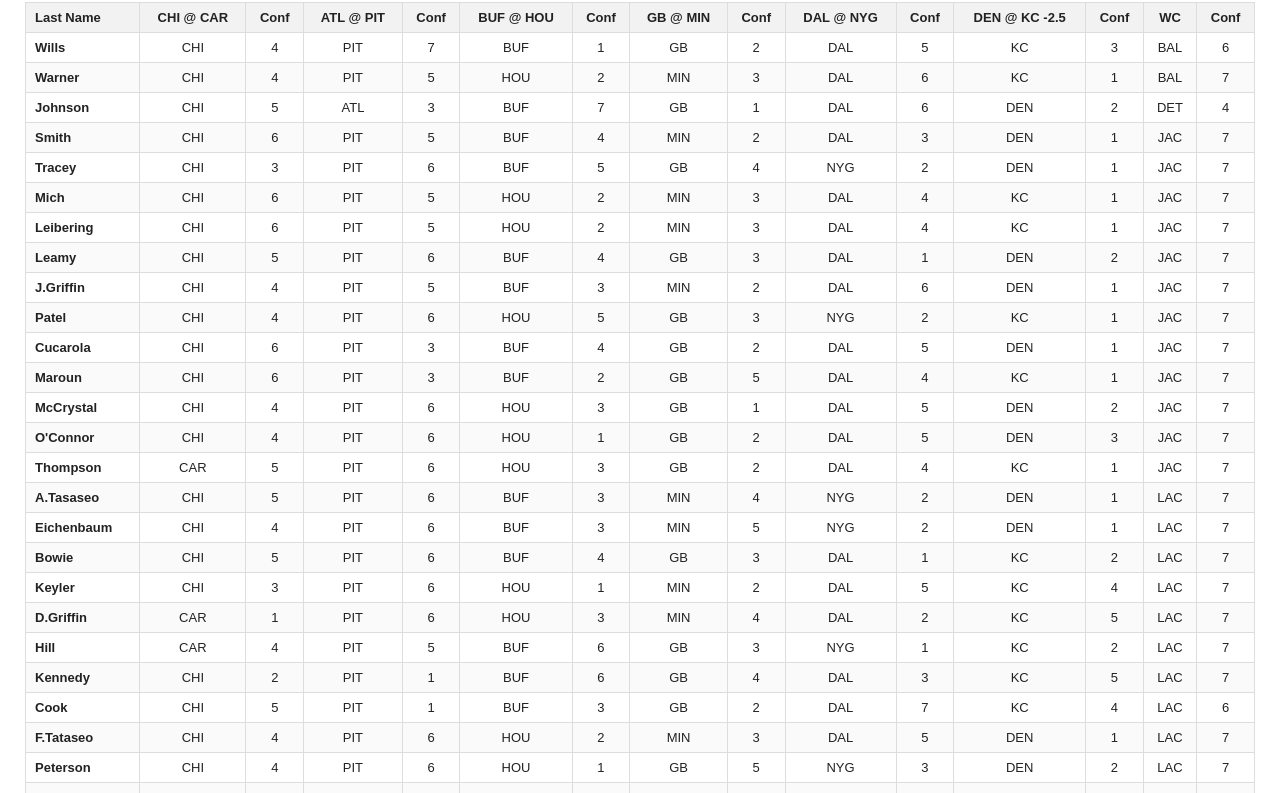
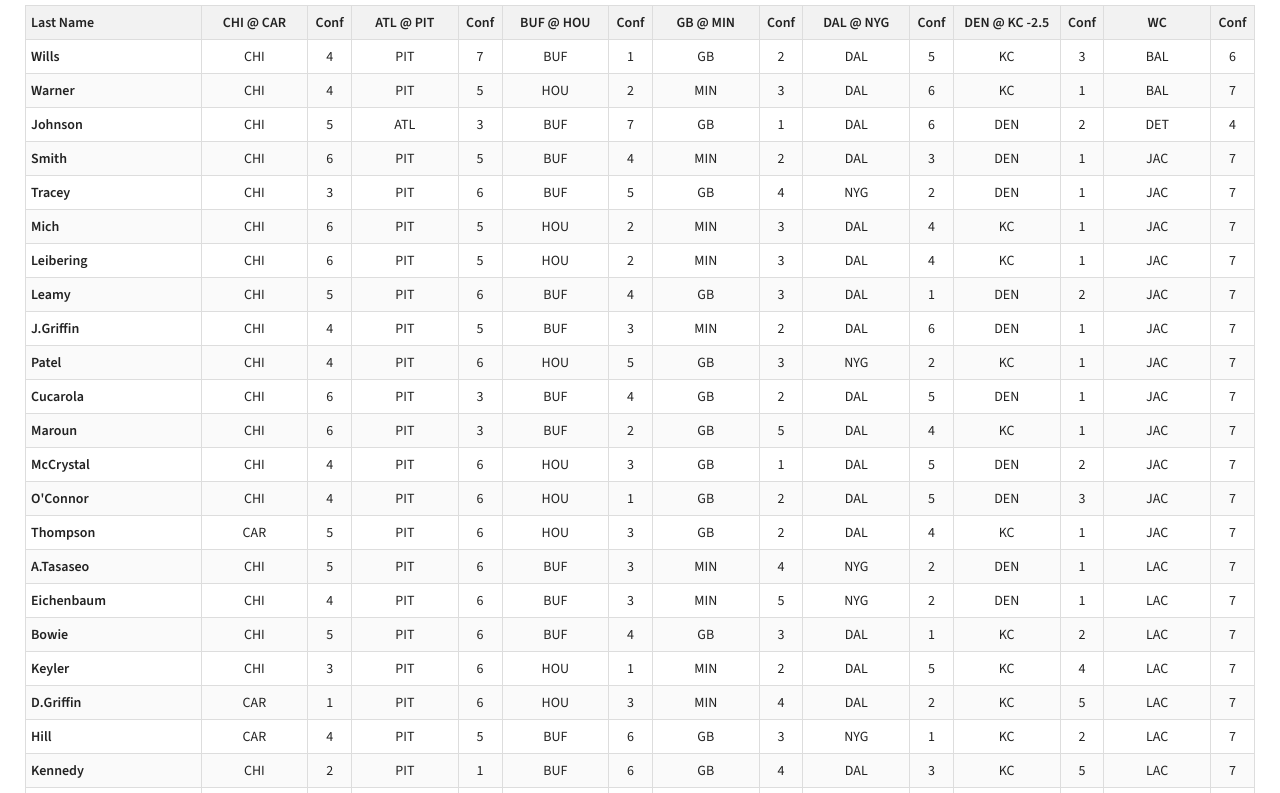
Before and after one commit to ryanmccrystal/nfl-pick-em, a plain HTML site: page index.html in a window 1280 px wide. Shown: the part 67-860 px from the top of the page. Drawn offline with nearby package versions, Linux system fonts and the light colour scheme.

Commit message:
Update index.html

```diff
--- a/index.html
+++ b/index.html
@@ -6,9 +6,13 @@
 <meta name="viewport" content="width=device-width, initial-scale=1">
 <title>NFL Pick'em - Week 1</title>
 
+<link rel="preconnect" href="https://fonts.googleapis.com">
+<link rel="preconnect" href="https://fonts.gstatic.com" crossorigin>
+<link href="https://fonts.googleapis.com/css2?family=Source+Sans+3:wght@400;500;600;700&display=swap" rel="stylesheet">
+
 <style>
   body {
-    font-family: Arial, sans-serif;
+    font-family: 'Source Sans 3', sans-serif;
     background: white;
     color: #222;
     margin: 25px;
@@ -16,39 +20,42 @@
 
   h2 {
     font-size: 22px;
-    font-weight: normal;
+    font-weight: 500;
     margin-bottom: 18px;
   }
 
   .table-container {
     width: 100%;
+    max-width: 1350px;
     overflow-x: auto;
   }
 
   table {
     border-collapse: collapse;
-    font-size: 13px;
-    white-space: nowrap;
+    font-size: 14px;
     width: 100%;
+    table-layout: fixed;
   }
 
   th, td {
     border: 1px solid #ddd;
-    padding: 7px 9px;
+    padding: 7px 5px;
     text-align: center;
+    overflow-wrap: break-word;
   }
 
   th {
     background: #f2f2f2;
-    font-weight: bold;
+    font-weight: 600;
   }
 
   th:first-child, td:first-child {
     text-align: left;
-    font-weight: bold;
+    font-weight: 600;
     position: sticky;
     left: 0;
     background: white;
+    width: 14%;
   }
 
   th:first-child {
@@ -63,9 +70,24 @@
     background: #fafafa;
   }
 
-  .error {
-    color: #b00020;
-    margin-top: 20px;
+  /* Equal widths for game columns */
+  .game-column {
+    width: 8.5%;
+  }
+
+  /* Narrower confidence columns */
+  .conf-column {
+    width: 3.5%;
+  }
+
+  @media (max-width: 700px) {
+    body {
+      margin: 12px;
+    }
+
+    table {
+      min-width: 1050px;
+    }
   }
 </style>
 </head>
@@ -98,7 +120,6 @@ async function loadData() {
       throw new Error("Week 1 worksheet not found.");
     }
 
-    // Create username-to-last-name lookup
     const lastNames = {};
 
     if (users) {
@@ -112,11 +133,22 @@ async function loadData() {
       });
     }
 
-    // Only display columns A through O
     const headers = week.headers.slice(0, 15);
     const rows = week.rows;
 
-    let html = "<table><thead><tr>";
+    let html = "<table><colgroup>";
+
+    headers.forEach((header, index) => {
+      if (index === 0) {
+        html += '<col style="width:14%">';
+      } else if (String(header).trim().toLowerCase() === "conf") {
+        html += '<col class="conf-column">';
+      } else {
+        html += '<col class="game-column">';
+      }
+    });
+
+    html += "</colgroup><thead><tr>";
 
     headers.forEach((header, index) => {
       const heading = index === 0 ? "Last Name" : header;
@@ -131,7 +163,6 @@ async function loadData() {
       for (let i = 0; i < 15; i++) {
         let value = row[i] || "";
 
-        // Replace username with last name in column A
         if (i === 0 && value) {
           value = lastNames[String(value).trim()] || value;
         }
@@ -148,7 +179,7 @@ async function loadData() {
 
   } catch (error) {
     container.innerHTML =
-      `<p class="error">${escapeHTML(error.message)}</p>`;
+      `<p style="color:#b00020">${escapeHTML(error.message)}</p>`;
   }
 }
 
```
